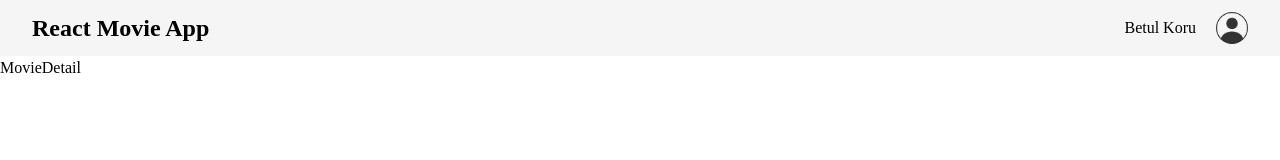
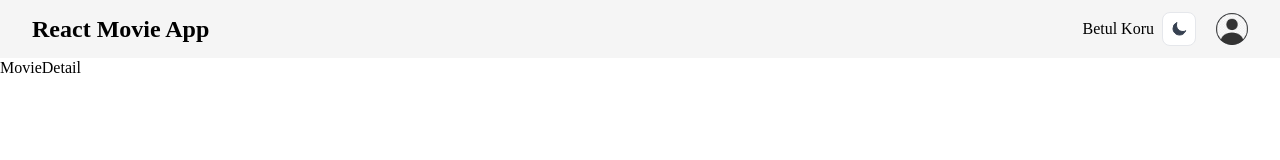
Before and after one commit to psyBeth/Movie-App, a React (Create React App) app: page /details/1 in a window 1280 px wide. Shown: the top 160 px of the page. Built offline with nearby package versions, Linux system fonts and the light colour scheme.

Commit message:
Switch (darkmode feat) added

```diff
--- a/src/components/Navbar.jsx
+++ b/src/components/Navbar.jsx
@@ -2,6 +2,7 @@
 import { Disclosure, Menu, Transition } from '@headlessui/react';
 import { Link } from 'react-router-dom';
 import avatar from "../assets/icons/avatar.png";
+import Switch from './Switch';
 
 function classNames(...classes) {
   return classes.filter(Boolean).join(' ')
@@ -28,6 +29,9 @@
               {currentUser && <h5 className='mr-2 capitalize'>
                 {currentUser?.displayName}
               </h5>}
+
+            <Switch />
+
               {/* Profile dropdown */}
               <Menu as="div" className="relative ml-3">
                 <div>
--- /dev/null
+++ b/src/components/Switch.jsx
@@ -0,0 +1,35 @@
+import { MoonIcon, SunIcon } from "@heroicons/react/24/outline";
+import { useState } from "react";
+
+const Switch = () => {
+    const [darkMode, setDarkMode] = useState(
+        localStorage.getItem("darkMode") || false
+    );
+
+    if (darkMode) {
+        document.documentElement.classList.add("dark");
+        localStorage.setItem("darkMode", true);
+    } else {
+        document.documentElement.classList.remove("dark");
+        localStorage.removeItem("darkMode");
+    }
+
+    return (
+        <div className="flex col-span-1 justify-end">
+            <button
+                type="button"
+                title="Toggle dark/light mode"
+                onClick={() => setDarkMode(!darkMode)}
+                className="flex items-center p-2 mr-2 text-xs font-medium text-gray-700 bg-white rounded-lg border border-gray-200 toggle-dark-state-example hover:bg-gray-100 hover:text-blue-700 focus:z-10 focus:ring-2 focus:ring-gray-300 dark:focus:ring-gray-500 dark:bg-gray-800 focus:outline-none dark:text-gray-400 dark:border-gray-600 dark:hover:text-white dark:hover:bg-gray-700"
+            >
+                {darkMode ? (
+                    <SunIcon className="fill-current h-4 w-4" />
+                ) : (
+                    <MoonIcon className="fill-current h-4 w-4" />
+                )}
+            </button>
+        </div>
+    );
+};
+
+export default Switch;
```
